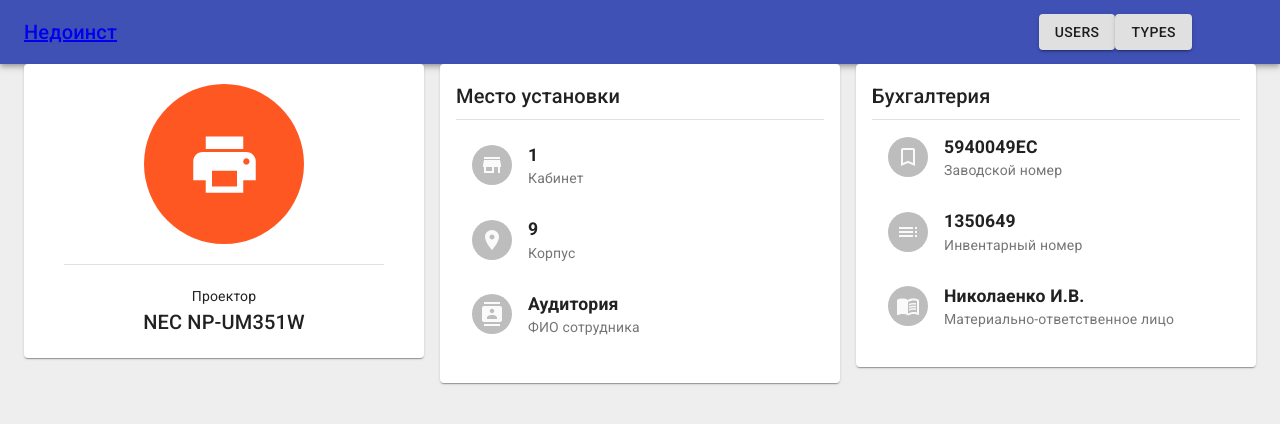
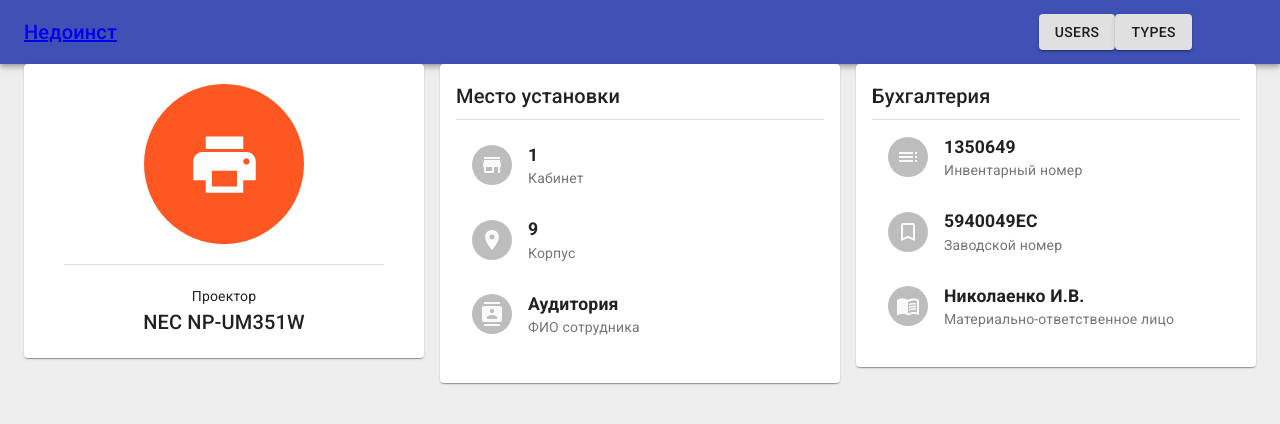
Before and after one commit to sklevzhic/tech, a React (Create React App) app: page /technics/1 in a window 1280 px wide. Shown: the top 424 px of the page. Built offline with nearby package versions, Linux system fonts and the light colour scheme; data requests are answered from the project's data file.

Commit message:
add button edit listitem

```diff
--- /dev/null
+++ b/src/components/ListItemForm/ListItemForm.jsx
@@ -0,0 +1,53 @@
+import {ListItem, ListItemIcon, ListItemText, TextField} from "@material-ui/core";
+import Avatar from "@material-ui/core/Avatar";
+import Button from "@material-ui/core/Button";
+import React, {useState} from "react";
+import icons from "../global/global";
+import {makeStyles} from "@material-ui/core/styles";
+import {useForm} from "react-hook-form";
+
+const useStyles = makeStyles((theme) => ({
+    listItemText: {
+        fontSize: '1.1em',
+        fontWeight: "bold"
+    }
+}))
+const ListItemForm = ({activeTechnic, property, text}) => {
+    const {register, formState: {errors}, handleSubmit} = useForm();
+    const classes = useStyles();
+    const editPropertyTechnic = (val) => {
+        setEditMode(true)
+    }
+    const getIcon = (val, size) => {
+        let Icon = icons[val]
+        return <Icon style={{fontSize: `${size}px`}}/>
+    }
+    const [editMode, setEditMode] = useState(false)
+    const handleKeyDown = (e) => {
+        if (e.key === 'Enter') {
+            handleSubmit(onSubmit)();
+            setEditMode(false)
+        }
+    }
+    const onSubmit = (value) => {
+        console.log(value, activeTechnic.id)
+    }
+    return <ListItem onDoubleClick={() => editPropertyTechnic(activeTechnic, property)}>
+        <ListItemIcon>
+            <Avatar>{getIcon(property)}</Avatar>
+        </ListItemIcon>
+        {!editMode ? <ListItemText
+            classes={{primary: classes.listItemText}}
+            primary={activeTechnic[property] ||
+            <Button variant="contained" color="secondary"
+                    onClick={() => editPropertyTechnic(activeTechnic, property)}>Заполнить</Button>}
+            secondary={text}
+        /> : <form onSubmit={handleSubmit(onSubmit)}>
+            <TextField helperText="Для сохранения информации нажмите Enter" {...register(property)}
+                       onKeyDown={handleKeyDown}
+                       label={text} defaultValue={activeTechnic[property]}></TextField>
+        </form>}
+
+    </ListItem>
+}
+export default ListItemForm
--- /dev/null
+++ b/src/components/ListItemForm/index.js
@@ -0,0 +1,12 @@
+import ListItemForm from './ListItemForm'
+import {updateTechnic} from "../../redux/Tech-reducer";
+import {connect} from "react-redux";
+
+const mapStateToProps = (state) => {
+    return {
+    }
+}
+const mapToDispatch = {
+    updateTechnic
+}
+export default  connect(mapStateToProps, mapToDispatch)(ListItemForm)
--- a/src/pages/TechnicPage/TechnicPage.jsx
+++ b/src/pages/TechnicPage/TechnicPage.jsx
@@ -11,16 +11,13 @@
     Divider,
     Grid,
     List,
-    ListItem,
-    ListItemIcon,
-    ListItemText,
 } from "@material-ui/core";
-import SvgIcon from '@material-ui/core/SvgIcon';
 import {deepOrange} from '@material-ui/core/colors';
-import {connect} from "react-redux";
 import ControlledAccordions from "../../components/Accordion";
 import Button from "@material-ui/core/Button";
 import icons from "../../components/global/global";
+import {useForm} from "react-hook-form";
+import ListItemForm from "../../components/ListItemForm";
 
 const useStyles = makeStyles((theme) => ({
     avatarWrapper: {
@@ -46,32 +43,20 @@
     }
 }))
 
-function HomeIcon(props) {
-    return (
-        <SvgIcon {...props}>
-            <path d="M10 20v-6h4v6h5v-8h3L12 3 2 12h3v8z"/>
-        </SvgIcon>
-    );
-}
 
 const TechnicPage = ({activeTechnic, getTechnicInfo, types}) => {
+    const {register, handleSubmit} = useForm();
+
     useEffect(() => {
         getTechnicInfo(params.id)
     }, [])
-    const getIconType = () => {
-        types.filter(el => {
-            if (activeTechnic.type === el.name) {
-                console.log(el.name)
-            }
-        })
-    }
-    console.log(types)
     const getIcon = (val, size) => {
         let Icon = icons[val]
         return <Icon style={{fontSize: `${size}px`}}/>
     }
     const classes = useStyles();
     const params = useParams();
+
     return (
         <Container>
             <Grid container spacing={2}>
@@ -97,41 +82,9 @@
                             </Typography>
                             <Divider/>
                             <List>
-                                <ListItem>
-                                    <ListItemIcon>
-                                        <Avatar>{getIcon("room")}</Avatar>
-                                    </ListItemIcon>
-                                    <ListItemText
-                                        classes={{primary: classes.listItemText}}
-                                        primary={activeTechnic.room ||
-                                        <Button variant="contained" color="secondary">Заполнить</Button>}
-                                        secondary={"Кабинет"}
-                                    />
-                                </ListItem>
-                                <ListItem>
-                                    <ListItemIcon>
-                                        <Avatar>
-                                            {getIcon("korpus")}
-                                        </Avatar>
-                                    </ListItemIcon>
-                                    <ListItemText
-                                        classes={{primary: classes.listItemText}}
-                                        primary={activeTechnic.korpus ||
-                                        <Button variant="contained" color="secondary">Заполнить</Button>}
-                                        secondary={"Корпус"}
-                                    />
-                                </ListItem>
-                                <ListItem>
-                                    <ListItemIcon>
-                                        <Avatar>{getIcon("fyo")}</Avatar>
-                                    </ListItemIcon>
-                                    <ListItemText
-                                        classes={{primary: classes.listItemText}}
-                                        primary={activeTechnic.fyo ||
-                                        <Button variant="contained" color="secondary">Заполнить</Button>}
-                                        secondary={"ФИО сотрудника"}
-                                    />
-                                </ListItem>
+                                <ListItemForm activeTechnic={activeTechnic} property={"room"} text={"Кабинет"}/>
+                                <ListItemForm activeTechnic={activeTechnic} property={"korpus"} text={"Корпус"}/>
+                                <ListItemForm activeTechnic={activeTechnic} property={"fyo"} text={"ФИО сотрудника"}/>
                             </List>
                         </CardContent>
                     </Card>
@@ -143,39 +96,10 @@
                                 Бухгалтерия
                             </Typography>
                             <Divider/>
-                            <ListItem>
-                                <ListItemIcon>
-                                    <Avatar>{getIcon("zavod")}</Avatar>
-                                </ListItemIcon>
-                                <ListItemText
-                                    classes={{primary: classes.listItemText}}
-                                    primary={activeTechnic.zavod ||
-                                    <Button variant="contained" color="secondary">Заполнить</Button>}
-                                    secondary={"Заводской номер"}
-                                />
-                            </ListItem>
-                            <ListItem>
-                                <ListItemIcon>
-                                    <Avatar>{getIcon("invent")}</Avatar>
-                                </ListItemIcon>
-                                <ListItemText
-                                    classes={{primary: classes.listItemText}}
-                                    primary={activeTechnic.invent ||
-                                    <Button variant="contained" color="secondary">Заполнить</Button>}
-                                    secondary={"Инвентарный номер"}
-                                />
-                            </ListItem>
-                            <ListItem>
-                                <ListItemIcon>
-                                    <Avatar>{getIcon("matfyo")}</Avatar>
-                                </ListItemIcon>
-                                <ListItemText
-                                    classes={{primary: classes.listItemText}}
-                                    primary={activeTechnic.matfyo ||
-                                    <Button variant="contained" color="secondary">Заполнить</Button>}
-                                    secondary={"Материально-ответственное лицо"}
-                                />
-                            </ListItem>
+                            <ListItemForm activeTechnic={activeTechnic} property={"invent"} text={"Инвентарный номер"}/>
+                            <ListItemForm activeTechnic={activeTechnic} property={"zavod"} text={"Заводской номер"}/>
+                            <ListItemForm activeTechnic={activeTechnic} property={"matfyo"} text={"Материально-ответственное лицо"}/>
+
                         </CardContent>
                     </Card>
                 </Grid>
@@ -210,14 +134,13 @@
 
                                 {activeTechnic.refill ? <>
                                     <ControlledAccordions array={activeTechnic.refill}/>
-                                </> : <Button>Заполнить</Button>}
+                                </> : <Button >Заполнить</Button>}
                             </CardContent>
 
                         </Card>
                     </Grid>
                 }
             </Grid>
-
         </Container>
     )
 }
--- a/src/redux/Tech-reducer.js
+++ b/src/redux/Tech-reducer.js
@@ -168,7 +168,6 @@
                 activeType: action.payload
             }
         }
-
         case TOOGLE_LOADING_IN_FOR_TYPE: {
             return {
                 ...state,
```
Also changed, not shown: 1 other file (tests, documents, lock files or other folders).
